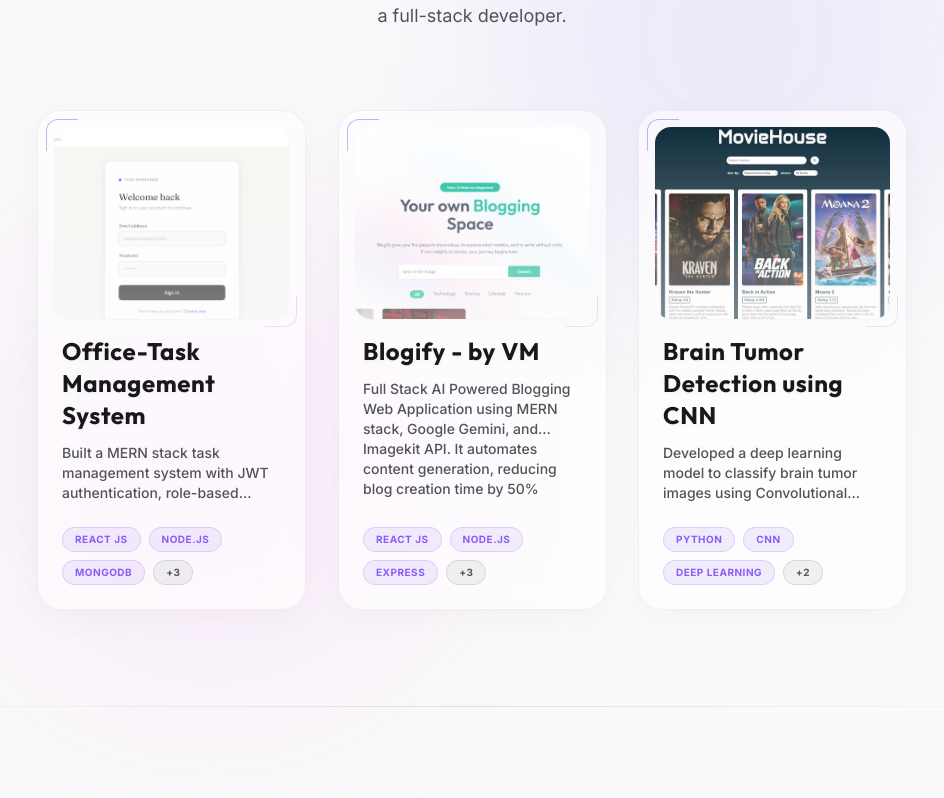
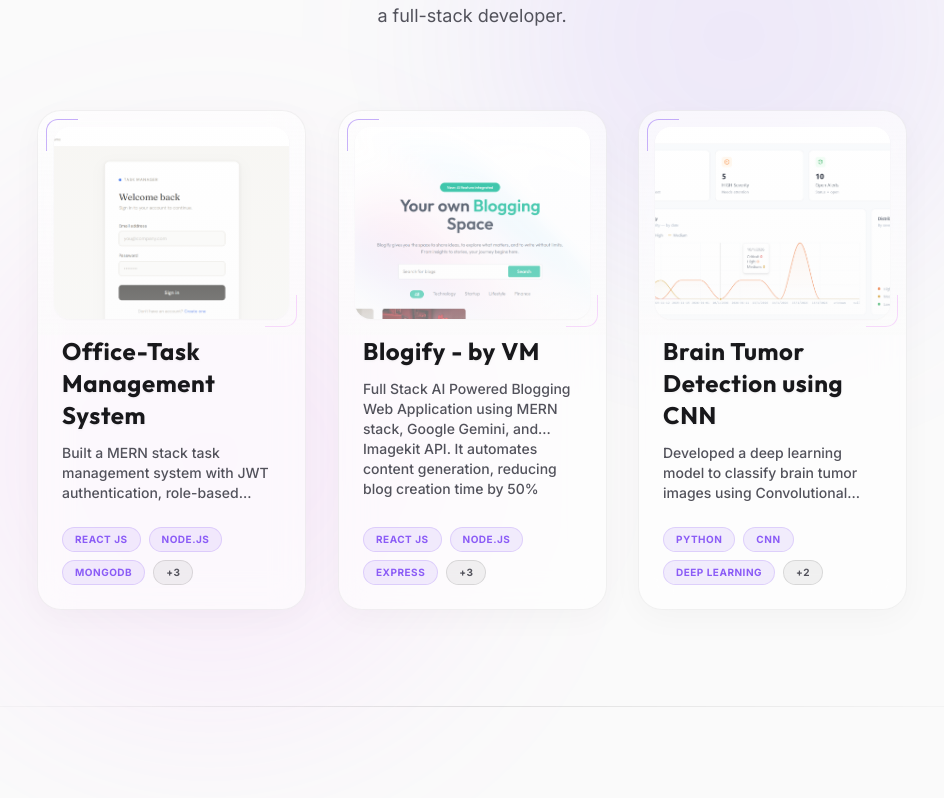
Before and after one commit to Vansh150705/Personal-Portfolio-Vansh, a React (Vite) app: page / in a window 1280 px wide. Shown: the part 4962-5760 px from the top of the page, without its empty margins (168-1112 px from the left). Built offline with nearby package versions, Linux system fonts and the light colour scheme.

Commit message:
Updated Structure

```diff
--- a/src/components/Contact/Contact.jsx
+++ b/src/components/Contact/Contact.jsx
@@ -14,10 +14,10 @@ const Contact = () => {
 
     emailjs
       .sendForm(
-        "service_7v4x3cd",
-        "template_82281u6",
+        "service_71gqxjo",
+        "template_mg0xlog",
         form.current,
-        "Aihm5d4o1127FkL6Z"
+        "oqbQB5QkQW2SuUDfo"
       )
       .then(
         (result) => {
--- a/src/components/Work/Work.jsx
+++ b/src/components/Work/Work.jsx
@@ -173,10 +173,7 @@ const Work = () => {
                       href={selectedProject.webapp}
                       target="_blank"
                       rel="noopener noreferrer"
-                      className="flex-1 px-8 py-4 rounded-2xl text-center text-lg font-bold text-white transition-all shadow-[0_0_15px_rgba(139,92,246,0.3)] hover:shadow-[0_0_25px_rgba(139,92,246,0.5)] hover:-translate-y-1"
-                      style={{
-                        background: 'linear-gradient(90deg, var(--tw-colors-primary), var(--tw-colors-secondary))',
-                      }}
+                      className="flex-1 bg-blue-600 hover:bg-blue-700 text-white px-8 py-4 rounded-2xl text-center text-lg font-bold transition-all shadow-[0_0_15px_rgba(37,99,235,0.3)] hover:shadow-[0_0_25px_rgba(37,99,235,0.5)] hover:-translate-y-1"
                     >
                       Live Demo
                     </a>
--- a/src/constants.js
+++ b/src/constants.js
@@ -40,13 +40,13 @@ import newtonschoolLogo from './assets/company_logo/iwai-logo.jpg';
 
 // Education Section Logo's
 import glaLogo from './assets/education_logo/srmlogo.jpeg';
-import bsaLogo from './assets/education_logo/dav-logo.png';
+import davLogo from './assets/education_logo/dav-logo.png';
 import vpsLogo from './assets/education_logo/vps_logo.png';
 
 // Project Section Logo's
 import githubdetLogo from './assets/work_logo/Taskflow.png';
 import csprepLogo from './assets/work_logo/Blogify.png';
-import movierecLogo from './assets/work_logo/movie_rec.png';
+import movierecLogo from './assets/work_logo/AgenticSOC.png';
 import taskremLogo from './assets/work_logo/task_rem.png';
 import npmLogo from './assets/work_logo/npm.png';
 import webverLogo from './assets/work_logo/web_dig.png';
@@ -143,7 +143,7 @@ export const SkillsInfo = [
     },
     {
       id: 1,
-      img: vpsLogo,
+      img: davLogo,
       school: "Suraj Bhan D.A.V. Public School",
       date: "Batch: 2023",
       grade: "",
@@ -160,8 +160,8 @@ export const SkillsInfo = [
         "Built a MERN stack task management system with JWT authentication, role-based dashboards, real-time chat, and sub-task workflows. This system improves task resolution efficiency by 40%.",
       image: githubdetLogo,
       tags: ["React JS", "Node.js", "MongoDB", "Express", "JWT", "Chat"],
-      github: "https://github.com",
-      webapp: "#",
+      github: "https://github.com/Vansh150705/taskmanager-frontend",
+      webapp: "https://office-task-manager.vercel.app/",
     },
     {
       id: 1,
@@ -170,8 +170,8 @@ export const SkillsInfo = [
         "Full Stack AI Powered Blogging Web Application using MERN stack, Google Gemini, and Imagekit API. It automates content generation, reducing blog creation time by 50% compared to manual writing.",
       image: csprepLogo,
       tags: ["React JS", "Node.js", "Express", "MongoDB", "AI", "Gemini API"],
-      github: "https://github.com",
-      webapp: "#",
+      github: "https://github.com/Vansh150705/Blogify---by-VM",
+      webapp: "https://blogify-by-vm-frontend.vercel.app/",
     },
     {
       id: 2,
@@ -180,7 +180,7 @@ export const SkillsInfo = [
         "Developed a deep learning model to classify brain tumor images using Convolutional Neural Networks (CNN) and applied Grad-CAM heatmaps to visualize important tumor regions, achieving 86.1% accuracy.",
       image: movierecLogo,
       tags: ["Python", "CNN", "Deep Learning", "Grad-CAM", "AI"],
-      github: "https://github.com",
+      github: "https://github.com/Vansh150705/Brain-Tumor-Detection-CNN",
       webapp: "#",
     },
   ];
```
Also changed, not shown: src/assets/work_logo/AgenticSOC.png (added).
